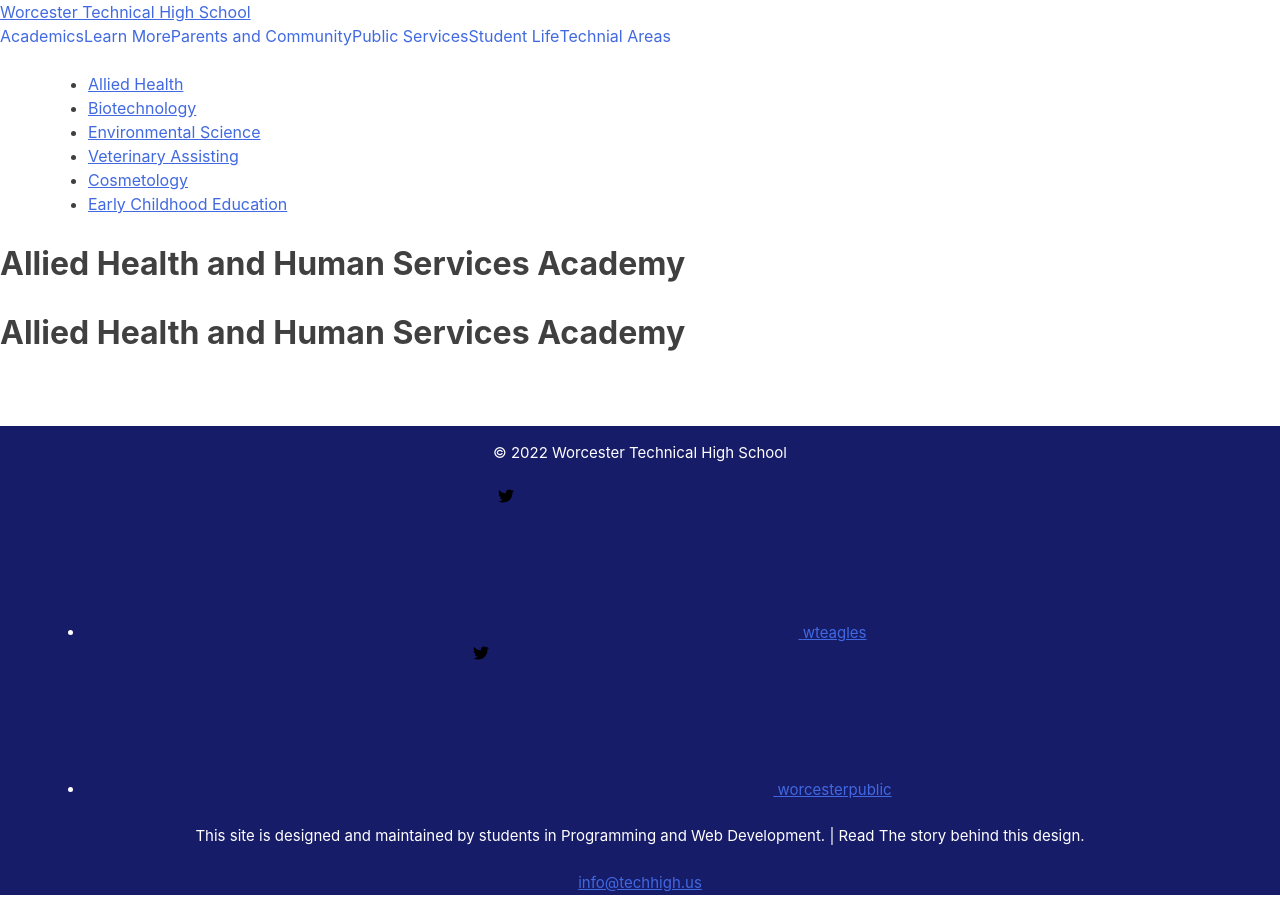
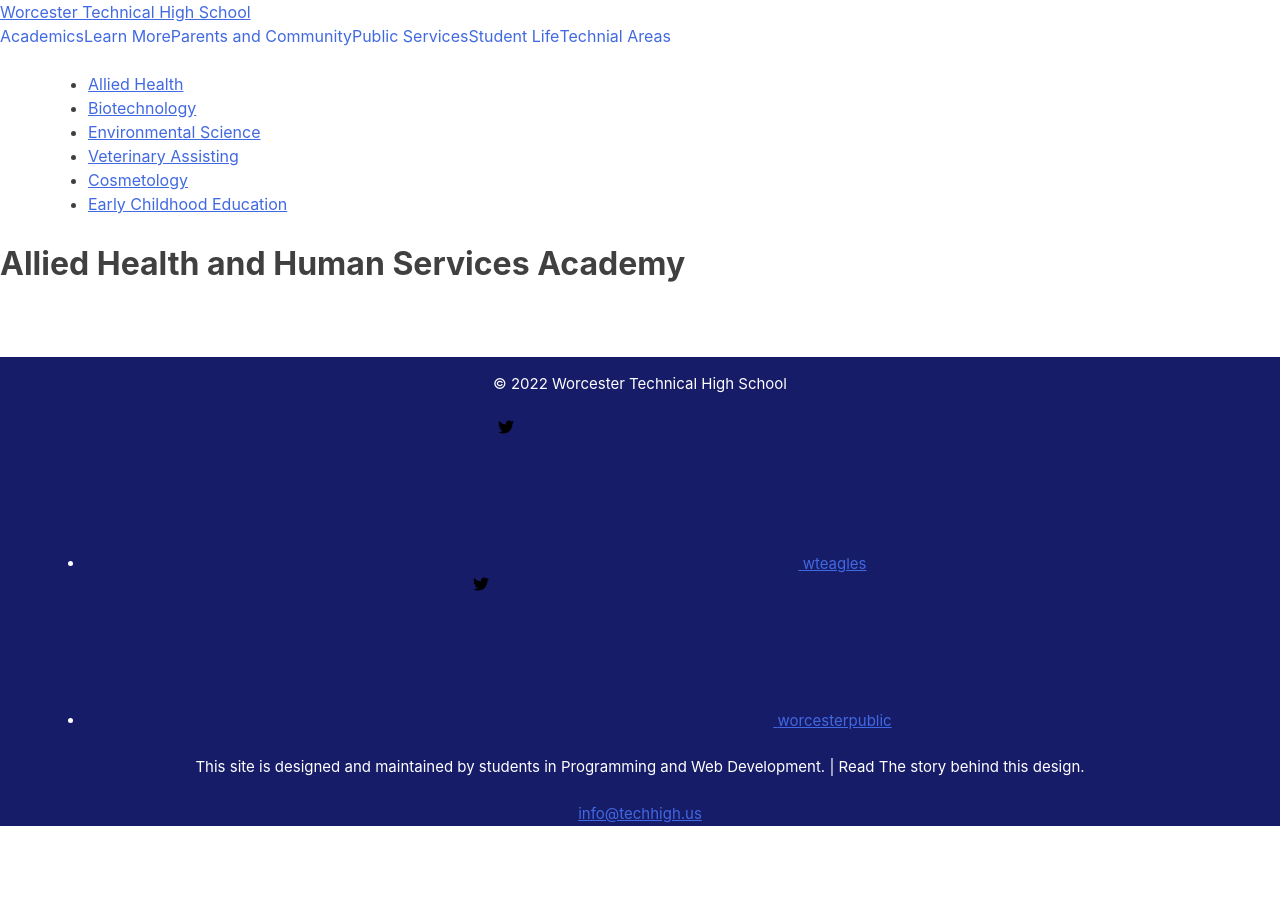
Before and after one commit to worcestertechnicalhighschool/techhigh.us, a Jekyll site: the page built from _technical_areas/allied-academy.md, in a window 1280 px wide, cut to the strip 0-922 px from the top of the page. Built offline with Jekyll 4.4.1, drawn with Linux system fonts in a browser that asks for light colours.

Commit message:
got rid of second title for allied academy folder.

```diff
--- a/_technical_areas/allied-academy.md
+++ b/_technical_areas/allied-academy.md
@@ -3,4 +3,3 @@
 layout: section
 date: 2022-11-5
 ---
-# Allied Health and Human Services Academy
```
